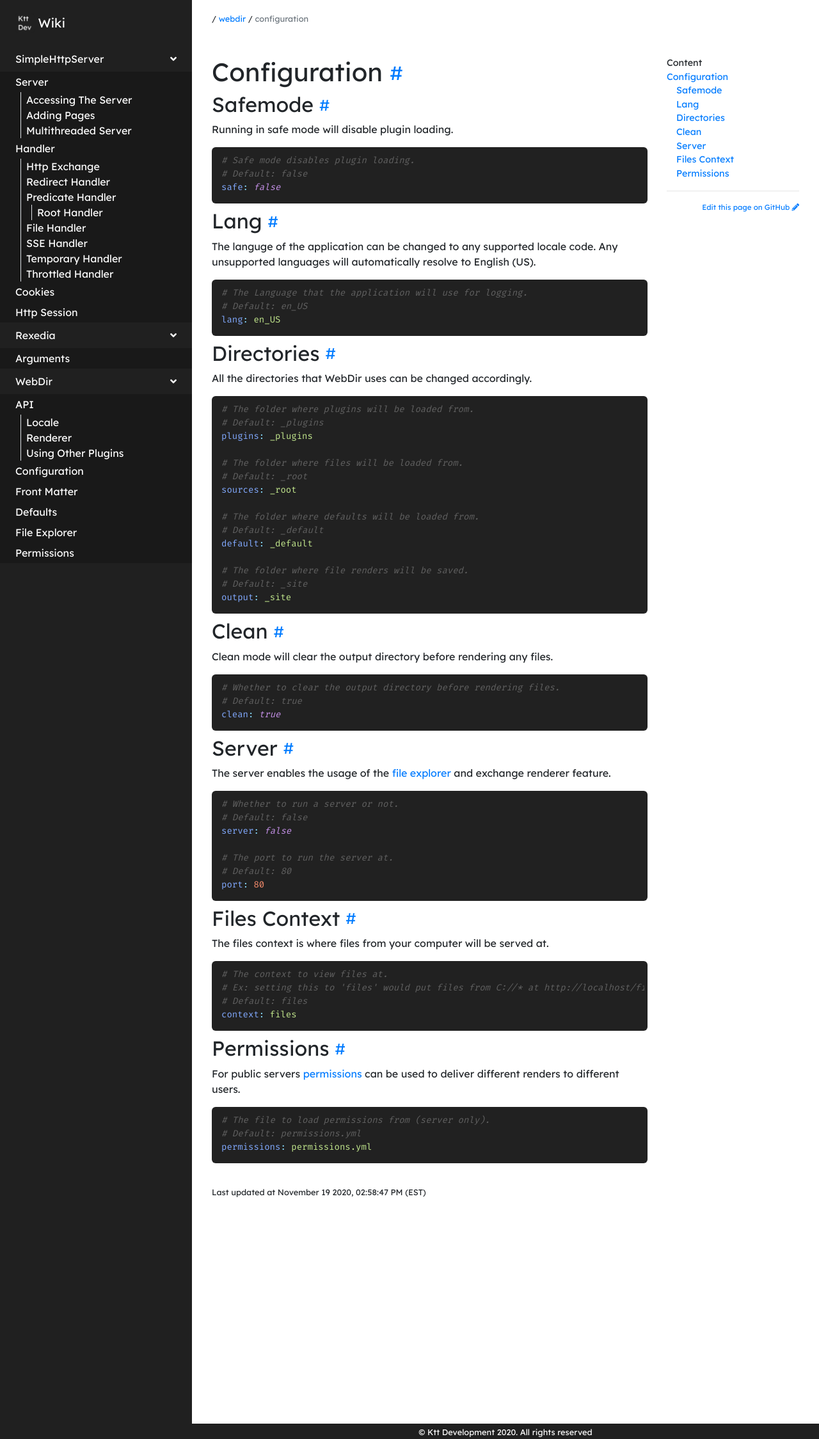
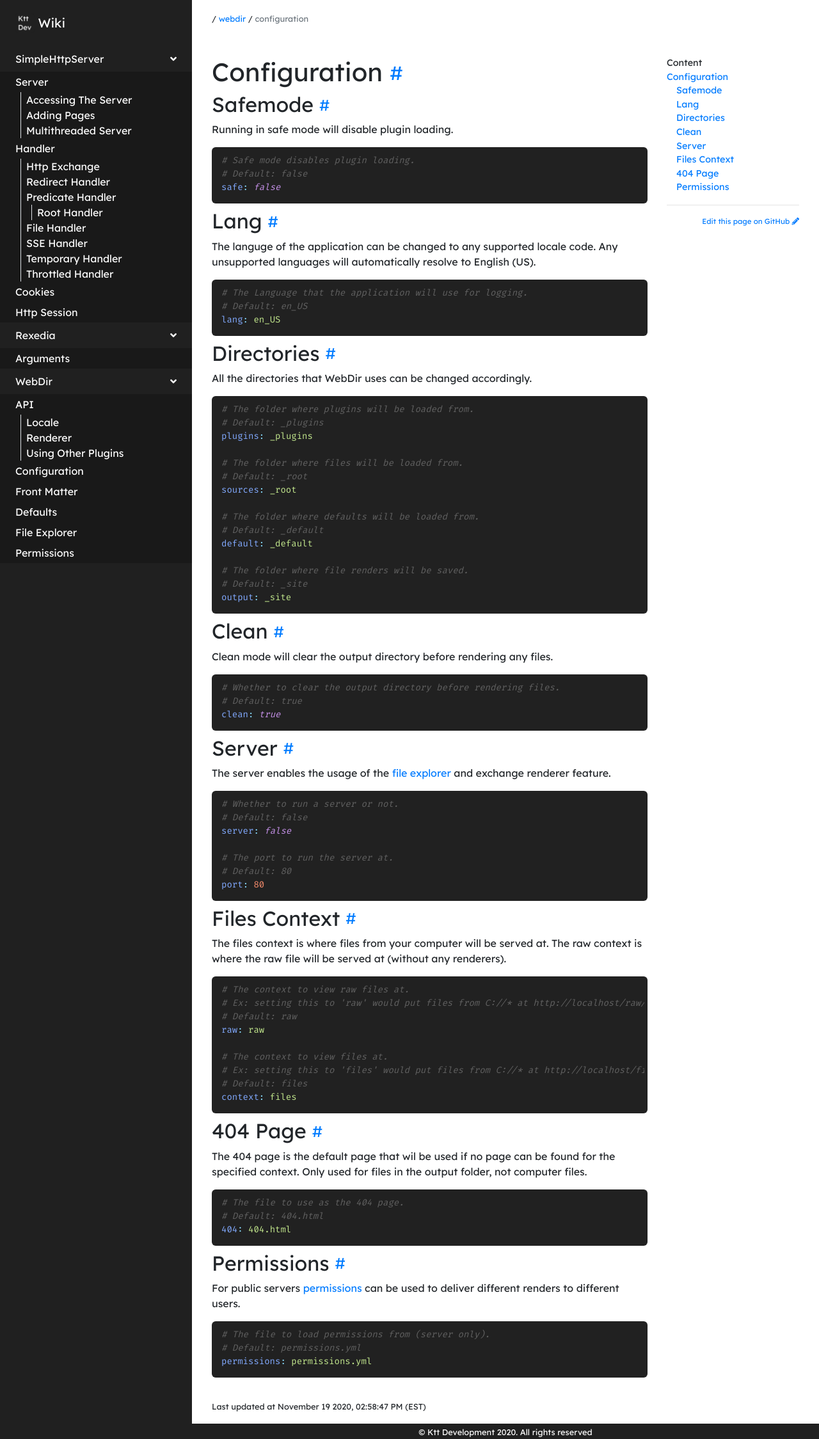
Before and after one commit to Ktt-Development/docs.kttdevelopment.com, a Jekyll site: the page built from webdir/configuration.md, in a window 1280 px wide. Shown: the whole page at 64% size. Built offline with Jekyll 4.4.1, drawn with Linux system fonts in a browser that asks for light colours; our own code applies the rules of GitHub Pages for plain Markdown files.

Commit message:
Update webdir

````diff
--- a/webdir/configuration.md
+++ b/webdir/configuration.md
@@ -68,13 +68,28 @@ port: 80
 
 ## Files Context
 
-The files context is where files from your computer will be served at.
+The files context is where files from your computer will be served at. The raw context is where the raw file will be served at (without any renderers).
 
 ```yml
+# The context to view raw files at.
+# Ex: setting this to 'raw' would put files from C://* at http://localhost/raw/C:/*
+# Default: raw
+raw: raw
+
 # The context to view files at.
 # Ex: setting this to 'files' would put files from C://* at http://localhost/files/C:/*
 # Default: files
 context: files
+```
+
+## 404 Page
+
+The 404 page is the default page that wil be used if no page can be found for the specified context. Only used for files in the output folder, not computer files.
+
+```yml
+# The file to use as the 404 page.
+# Default: 404.html
+404: 404.html
 ```
 
 ## Permissions
````
Also changed, not shown: webdir/api/README.md (+2 -0 lines), webdir/front-matter.md (+10 -0 lines).
